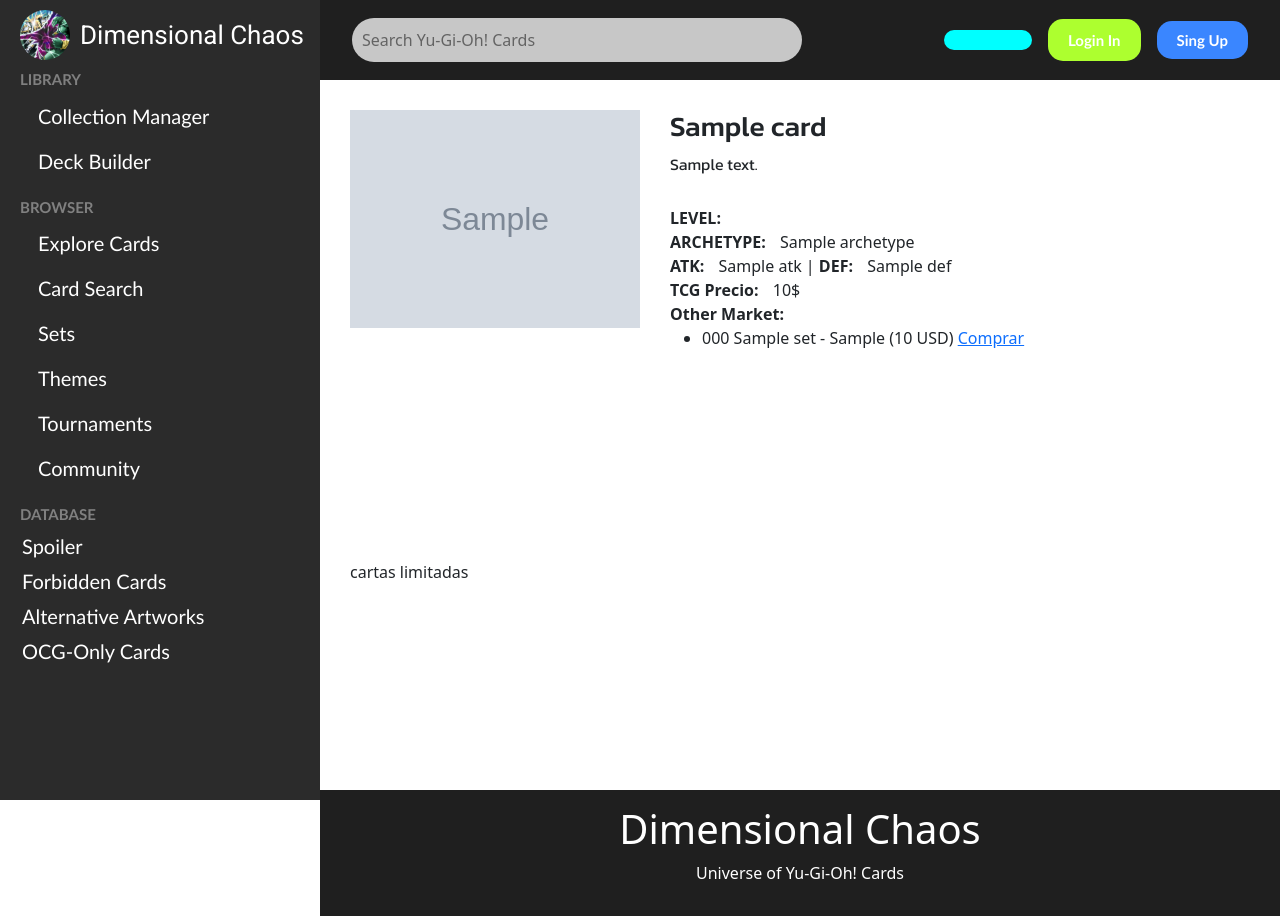
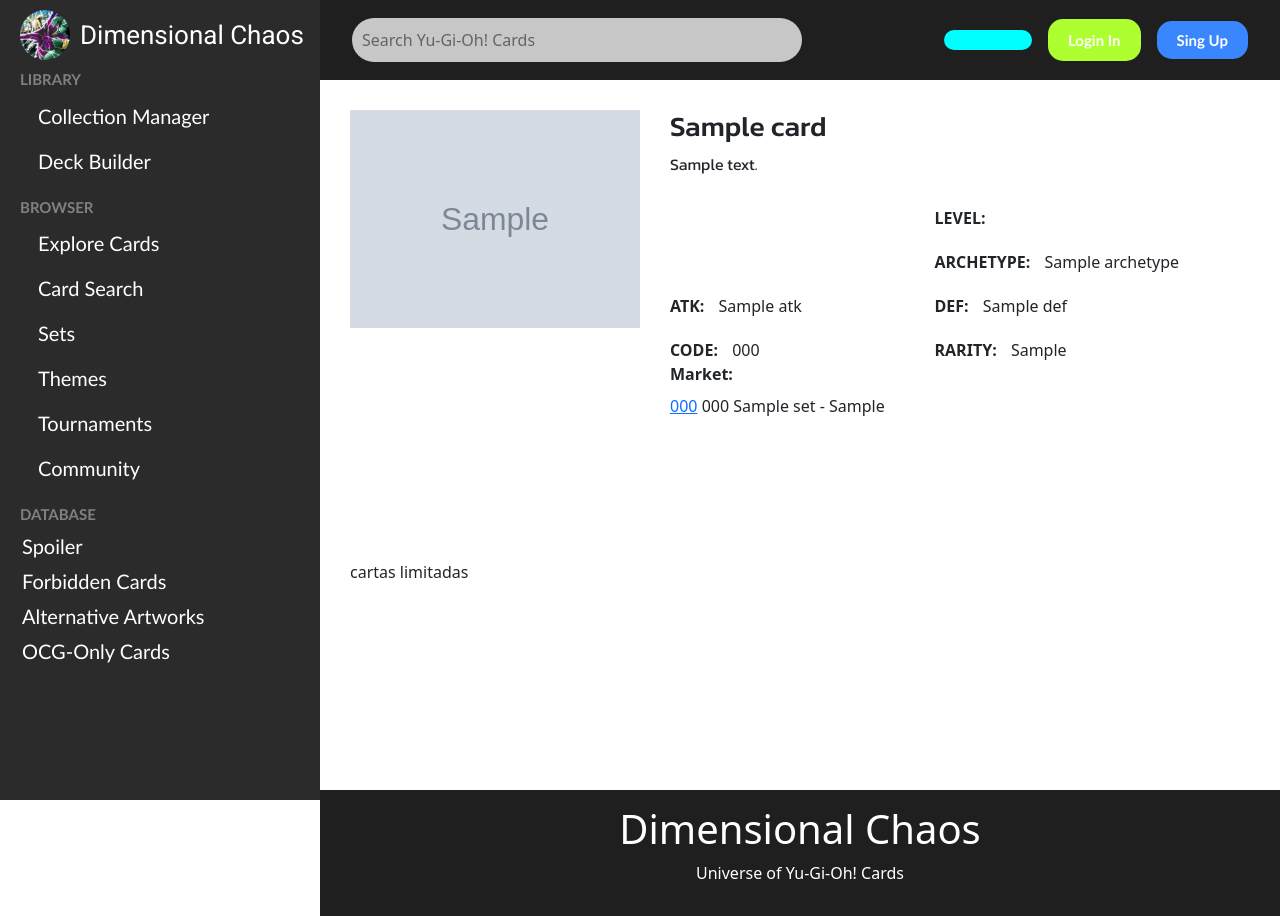
Before and after one commit to BigBossSpektrum/YGO, a Django app: template templates/random_card.html in a window 1280 px wide. Run offline with Django 5.2, Linux system fonts and the light colour scheme; the template is opened without the code that fills it: most values are stand-ins (such as "Sample title", 1, 10 or a date in 2020); grey boxes marked "Sample" are stand-in pictures; some web fonts are replaced.

Commit message:
random_card styles updated

```diff
--- a/static/css/random_card.css
+++ b/static/css/random_card.css
@@ -35,6 +35,9 @@
 .cardAtributes, .cardLimited {
   flex-basis: 100%;
   padding-top: 30px;
+  display: grid;
+  grid-template-columns: repeat(2, 2fr);
+  gap: 20px;
 }
 
 .card-name{
@@ -83,3 +86,22 @@
 strong{
   padding-right: 10px;
 }
+
+.card-other-market {
+  margin: 1rem 0;
+}
+.card-list {
+  list-style: none;
+  padding: 0;
+  margin: 0;
+}
+.card-list li {
+  margin: 0.5rem 0;
+}
+.scrollable {
+  max-height: 100px; /* Ajusta según el diseño */
+  overflow-y: auto;
+  border: 1px solid #ccc;
+  border-radius: 8px;
+  padding: 0.5rem;
+}
--- a/static/css/search_cards.css
+++ b/static/css/search_cards.css
@@ -99,9 +99,9 @@ strong{
   padding-top: 3px;
 }
 
-.card-other-market {
+/* .card-other-market {
   margin: 1rem 0;
-}
+} */
 .card-list {
   list-style: none;
   padding: 0;
--- a/templates/random_card.html
+++ b/templates/random_card.html
@@ -37,8 +37,8 @@
                     </div>
                 </div>
             </div>
-
-            <div class="cardAtributes">
+            <div class="cardStyleSection">
+                <div class="cardAtributes">
                 <div>
                     {% if card.attribute %}
                         <div class="card-attribute">
@@ -254,32 +254,54 @@
                                 </div>
                             </div>
 
-                            {% if card.archetype %}
-                                <strong>ARCHETYPE:</strong> {{ card.archetype }}
+                            {% else %}
+                            <p>No race information available for this card.</p>
                             {% endif %}
+                        </div>
 
-                        {% else %}
-                            <p>No race information available for this card.</p>
+                    <div class="card__archetype">
+                        {% if card.archetype %}
+                            <strong>ARCHETYPE:</strong> {{ card.archetype }}
                         {% endif %}
                     </div>
 
 
 
-                    <div>
-                        {% if card.atk %}
-                            <strong>ATK:</strong> {{ card.atk }} | <strong>DEF:</strong> {{ card.def }}
+                    <div class="card__atk">
+                        {% if card.atk  %}
+                            <strong>ATK:</strong> {{ card.atk }}
                         {% endif %}
                     </div>
 
+                    <div class="card__def">
+                        {% if card.def %}
+                            <strong>DEF:</strong> {{ card.def }}
+                        {% endif %}
+                    </div>
+
+                    <div class="card__code">
+                        {% if card.card_sets %}
+                            <strong>CODE:</strong> {{ card.card_sets.0.set_code }}
+                        {% endif %}
+                    </div>
+
+                    <div class="card__rarity" >
+                        {% if card.card_sets %}
+                            <strong>RARITY:</strong> {{ card.card_sets.0.set_rarity }}
+                        {% endif %}
+
+                    </div>
+
+                </div>
+            </div>
+
+                <div class="card__other__market">
                     <div>
-                        <strong>TCG Precio:</strong> {{ card.card_prices.0.tcgplayer_price }}$
+                        <strong>Market:</strong>
                     </div>
-                    <div>
-                        <strong>Other Market:</strong>
-                    </div>
-                    <ul>
+                    <ul class="card-list {% if card.card_sets|length > 3 %}scrollable{% endif %}">
                         {% for set in card.card_sets %}
-                            <li> {{ set.set_code}} {{ set.set_name }} - {{ set.set_rarity }} ({{ set.set_price }} USD) <a href="{{ set.set_url }}" target="_blank">Comprar</a> </li>
+                            <li> <a href="https://www.trollandtoad.com/category.php?selected-cat=0&search-words={{ set.set_code }}" target="_blank">{{ set.set_code}}</a> {{ set.set_code}} {{ set.set_name }} - {{ set.set_rarity }}</li>
                         {% endfor %}
                     </ul>
             </div>
```
Also changed, not shown: templates/search_cards.html (+6 -9 lines).
